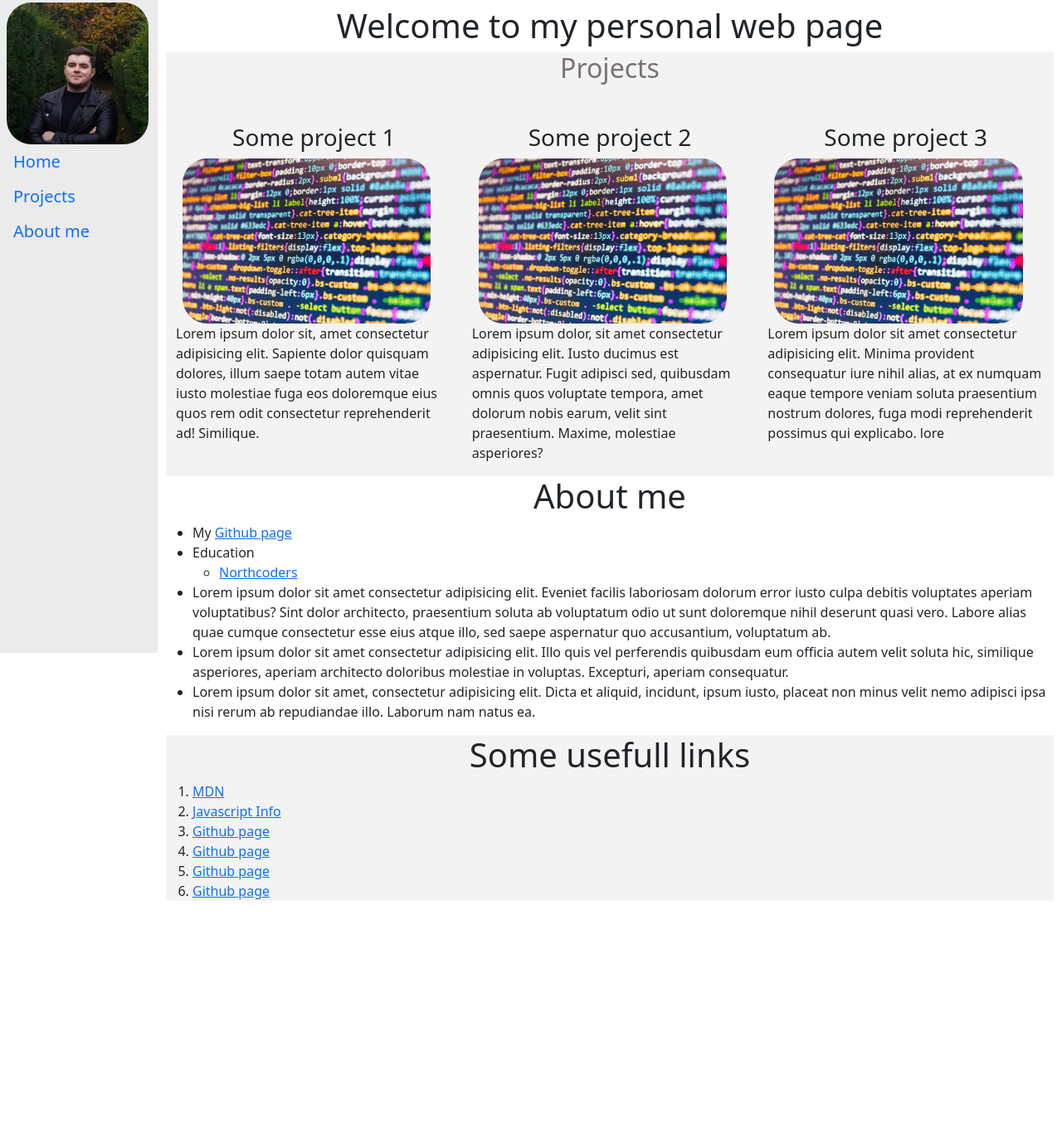
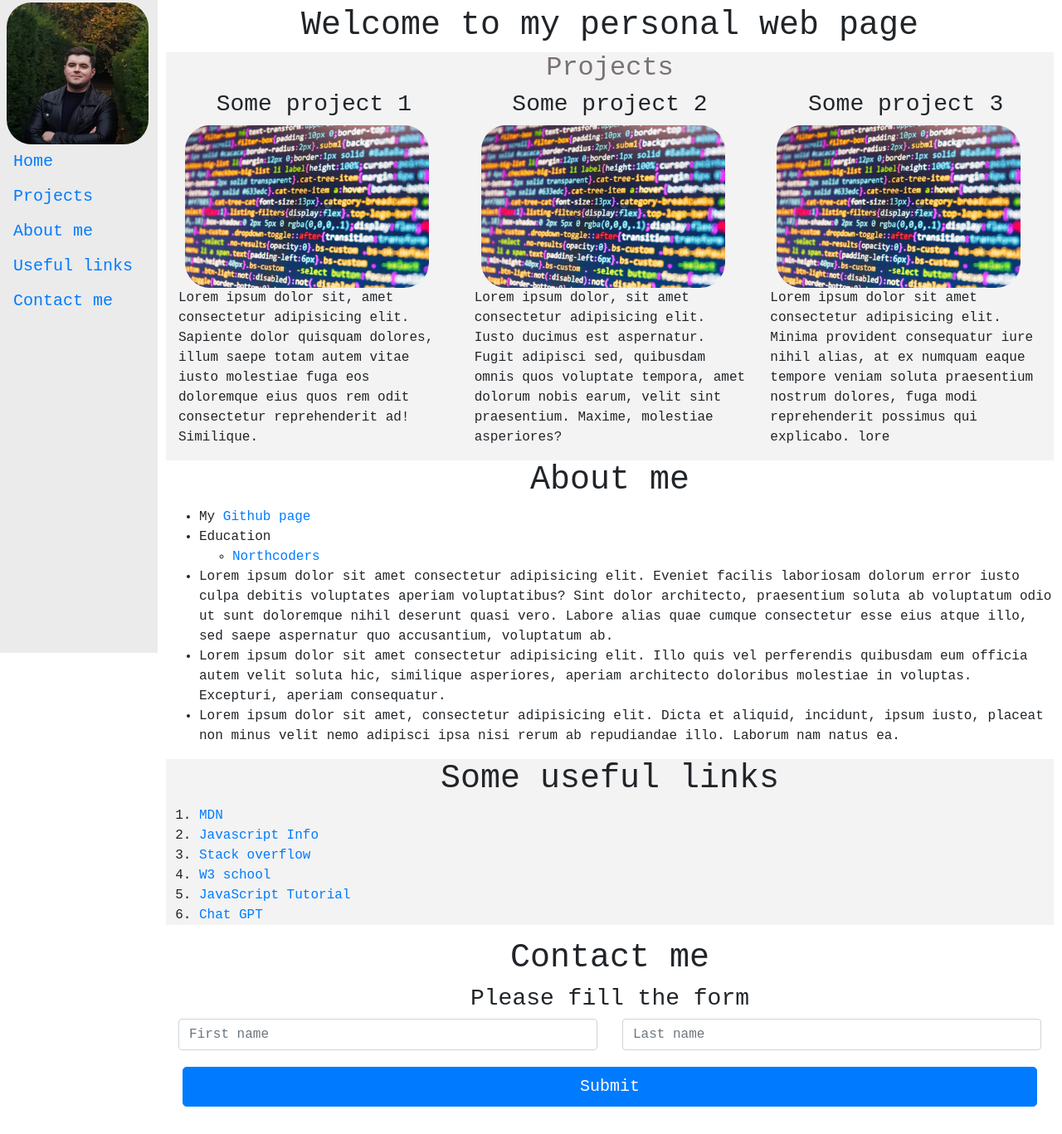
Before and after one commit to andrewmar/my-profile, a plain HTML site: page index.html in a window 1280 px wide. Shown: the part 13-1380 px from the top of the page at 83% size. Before the commit the page ends 1135 px from the top, so only its background shows below. Drawn offline with nearby package versions, Linux system fonts and the light colour scheme.

Commit message:
fixed some bugs

```diff
--- a/index.html
+++ b/index.html
@@ -4,9 +4,8 @@
 <head>
   <meta charset="UTF-8">
   <title>My profile</title>
-  <meta name="viewport" content="width=device-width,initial-scale=1">
-  <link href="https://cdn.jsdelivr.net/npm/bootstrap@5.2.3/dist/css/bootstrap.min.css" rel="stylesheet">
-  <script src="https://cdn.jsdelivr.net/npm/bootstrap@5.2.3/dist/js/bootstrap.bundle.min.js"></script>
+  <meta name="viewport" content="width=device-width, initial-scale=1, shrink-to-fit=no">
+  <link rel="stylesheet" href="https://cdn.jsdelivr.net/npm/bootstrap@4.1.3/dist/css/bootstrap.min.css" integrity="sha384-MCw98/SFnGE8fJT3GXwEOngsV7Zt27NXFoaoApmYm81iuXoPkFOJwJ8ERdknLPMO" crossorigin="anonymous">
   <link rel="stylesheet" href="style.css">
 </head>
 
@@ -16,6 +15,8 @@
     <a href="#home">Home</a>
     <a href="#projects">Projects</a>
     <a href="#about-me"> About me</a>
+    <a href="#useful-links">Useful links</a>
+    <a href="#contact-me">Contact me</a>
   </div>
   <main>
     <header>
@@ -25,9 +26,9 @@
       </header>
     </header>
 
-    <section class="grey-section">
+    <section id="projects" class="grey-section" class="container-fluid">
       <h2 id="projects-header">Projects</h2>
-      <div class="container mt-5">
+      <div class="container-fluid">
         <div class="row">
           <div class="col-md-4">
             <h3>Some project 1</h3>
@@ -63,9 +64,9 @@
               </p>
           </div>
         </div>
-    </section>
-    <section>
-      <h1 id="about-me">About me</h1>
+    </section class="container-fluid">
+    <section id="about-me">
+      <h1>About me</h1>
       <ul>
         <li>My <a href="https://github.com/andrewmar" target="_self">Github page</a> </li>
         <li>Education <ul>
@@ -83,19 +84,40 @@
           non minus velit nemo adipisci ipsa nisi rerum ab repudiandae illo. Laborum nam natus ea.</li>
       </ul>
     </section>
-    <section class="grey-section">
-      <h1>Some usefull links</h1>
+    <section id="useful-links" class="grey-section">
+      <h1>Some useful links</h1>
       <ol>
-        <li><a href="https://developer.mozilla.org/en-US/" target="_self">MDN</a></li>
-        <li><a href="https://javascript.info" target="_self">Javascript Info</a></li>
-        <li><a href="https://github.com/andrewmar" target="_self">Github page</a></li>
-        <li><a href="https://github.com/andrewmar" target="_self">Github page</a></li>
-        <li><a href="https://github.com/andrewmar" target="_self">Github page</a></li>
-        <li><a href="https://github.com/andrewmar" target="_self">Github page</a></li>
+        <li><a href="https://developer.mozilla.org/en-US/" target="_blank">MDN</a></li>
+        <li><a href="https://javascript.info" target="_blank">Javascript Info</a></li>
+        <li><a href="https://stackoverflow.com/" target="_blank">Stack overflow</a></li>
+        <li><a href="https://www.w3schools.com/" target="_blank">W3 school</a></li>
+        <li><a href="https://www.javascripttutorial.net" target="_blank">JavaScript Tutorial</a></li>
+        <li><a href="https://chat.openai.com/chat" target="_blank">Chat GPT</a></li>
       </ol>
+    </section>
+    <section id="contact-me" class="container-fluid">
+      <h1>Contact me</h1>
+      <h3>Please fill the form</h3>
+      <form>
+        <div class="row">
+          <div class="col">
+            <input type="text" class="form-control" placeholder="First name">
+          </div>
+          <div class="col">
+            <input type="text" class="form-control" placeholder="Last name">
+          </div>
+        </div>
+        <div class="row">
+          <button type="button" class="btn btn-primary btn-lg btn-block">Submit</button>
+        </div>
+
+      </form>
     </section>
 
     </div>
     <div>
   </main>
+  <script src="https://code.jquery.com/jquery-3.3.1.slim.min.js" integrity="sha384-q8i/X+965DzO0rT7abK41JStQIAqVgRVzpbzo5smXKp4YfRvH+8abtTE1Pi6jizo" crossorigin="anonymous"></script>
+<script src="https://cdn.jsdelivr.net/npm/popper.js@1.14.3/dist/umd/popper.min.js" integrity="sha384-ZMP7rVo3mIykV+2+9J3UJ46jBk0WLaUAdn689aCwoqbBJiSnjAK/l8WvCWPIPm49" crossorigin="anonymous"></script>
+<script src="https://cdn.jsdelivr.net/npm/bootstrap@4.1.3/dist/js/bootstrap.min.js" integrity="sha384-ChfqqxuZUCnJSK3+MXmPNIyE6ZbWh2IMqE241rYiqJxyMiZ6OW/JmZQ5stwEULTy" crossorigin="anonymous"></script>
 </body>
--- a/style.css
+++ b/style.css
@@ -1,3 +1,7 @@
+* {
+    font-family: 'Courier New', Courier, monospace;
+}
+
 .sidebar {
     height: 100%;
     width: 190px;
@@ -39,6 +43,15 @@ h1, h2, h3 {
     text-align: center;
 }
 
+.grey-section {
+    background-color: rgb(243, 243, 243);
+}
+#projects-header {
+    color: rgb(122, 114, 114);
+}
+button {
+    margin: 1em;
+}
 /* Add media queries for small screens (when the height of the screen is less than 450px, add a smaller padding and font-size) */
 @media screen and (max-height: 450px) {
     .sidebar {
@@ -49,10 +62,3 @@ h1, h2, h3 {
         font-size: 18px;
     }
 }
-
-.grey-section {
-    background-color: rgb(243, 243, 243);
-}
-#projects-header {
-    color: rgb(122, 114, 114);
-}
```
